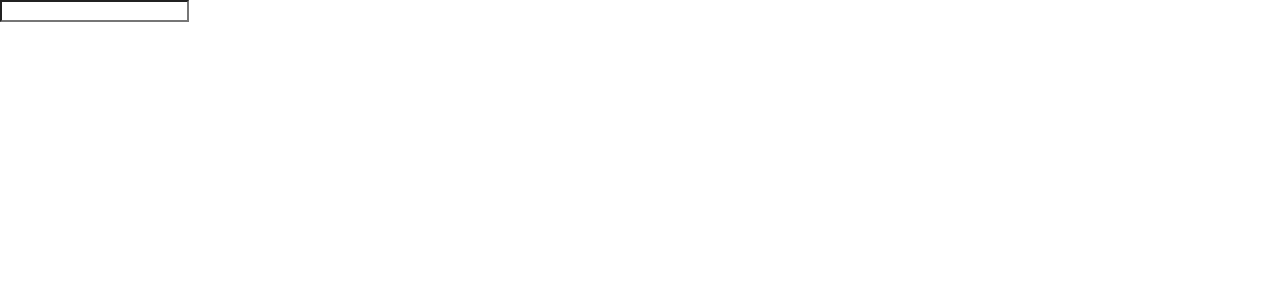
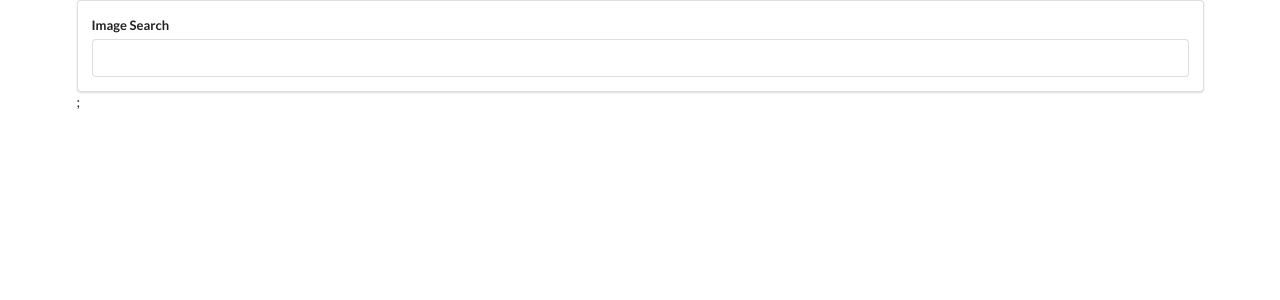
Before and after one commit to DavidRedding/pics, a React (Create React App) app: page / in a window 1280 px wide. Shown: the top 300 px of the page. Built offline with nearby package versions, Linux system fonts and the light colour scheme.

Commit message:
added styling to SearchBar

```diff
--- a/src/SearchBar.js
+++ b/src/SearchBar.js
@@ -3,9 +3,12 @@
 class SearchBar extends React.Component {
   render() {
     return (
-      <div>
-        <form>
-          <input type="text"></input>
+      <div className="ui segment">
+        <form className="ui form">
+          <div className="field">
+            <label>Image Search</label>
+            <input type="text"></input>
+          </div>
         </form>
       </div>
     );
--- a/src/components/App.js
+++ b/src/components/App.js
@@ -2,7 +2,11 @@
 import SearchBar from "../SearchBar";
 
 const App = () => {
-  return <SearchBar />;
+  return (
+    <div className="ui container">
+      <SearchBar />;
+    </div>
+  );
 };
 
 export default App;
```
